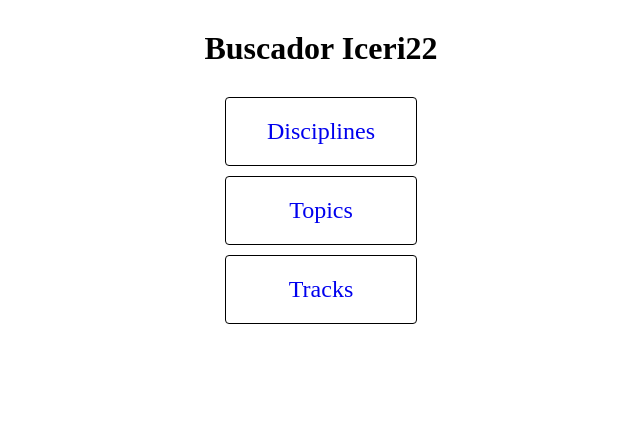
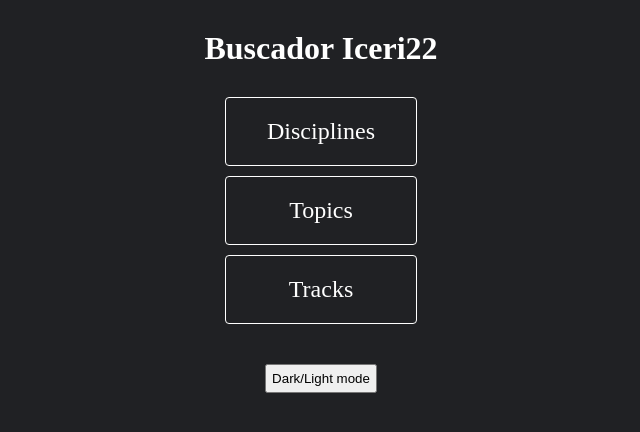
Before and after one commit to javdome/busca-topics, a React (Vite) app: page /disciplines in a window 1280 px wide. Shown: the top 432 px of the page, without its empty margins (319-959 px from the left). Built offline with nearby package versions, Linux system fonts and the light colour scheme.

Commit message:
Added Dark mode option

```diff
--- a/index.html
+++ b/index.html
@@ -5,7 +5,7 @@
     <meta name="viewport" content="width=device-width, initial-scale=1.0" />
     <title>Vite + React</title>
   </head>
-  <body>
+  <body class="dark-mode">
     <div id="root"></div>
     <script type="module" src="/src/main.jsx"></script>
   </body>
--- a/src/index.css
+++ b/src/index.css
@@ -80,3 +80,28 @@
     width: 75px;
   }
 }
+
+
+button {
+  padding: 5px;
+  margin-top: 30px;
+  cursor: pointer;
+}
+
+.dark-mode {
+  color:#fff;
+  background-color: #202124;
+}
+
+.dark-mode .menu a {
+  border-color:#fff;
+  color:#fff;
+}
+
+.dark-mode .menu a:hover {
+  background-color: rgb(71, 71, 71);
+}
+
+.dark-mode .listado li:nth-child(2n-1) {
+  background-color: #323233;
+}
--- a/src/pages/home.jsx
+++ b/src/pages/home.jsx
@@ -1,6 +1,11 @@
 import { Link } from "react-router-dom"
 
 const Home = ()=> {
+
+  const toggleDarkMode = () => {
+    let element = document.body;
+    element.classList.toggle("dark-mode");
+  }
 
   return (
     <div className="menu">
@@ -11,6 +16,8 @@ const Home = ()=> {
         <Link to="/tracks">Tracks</Link>
         {/* <Link to="/products">Products</Link> */}
 
+        <button onClick={toggleDarkMode}>Dark/Light mode</button>
+
     </div>
   )
 }
```
